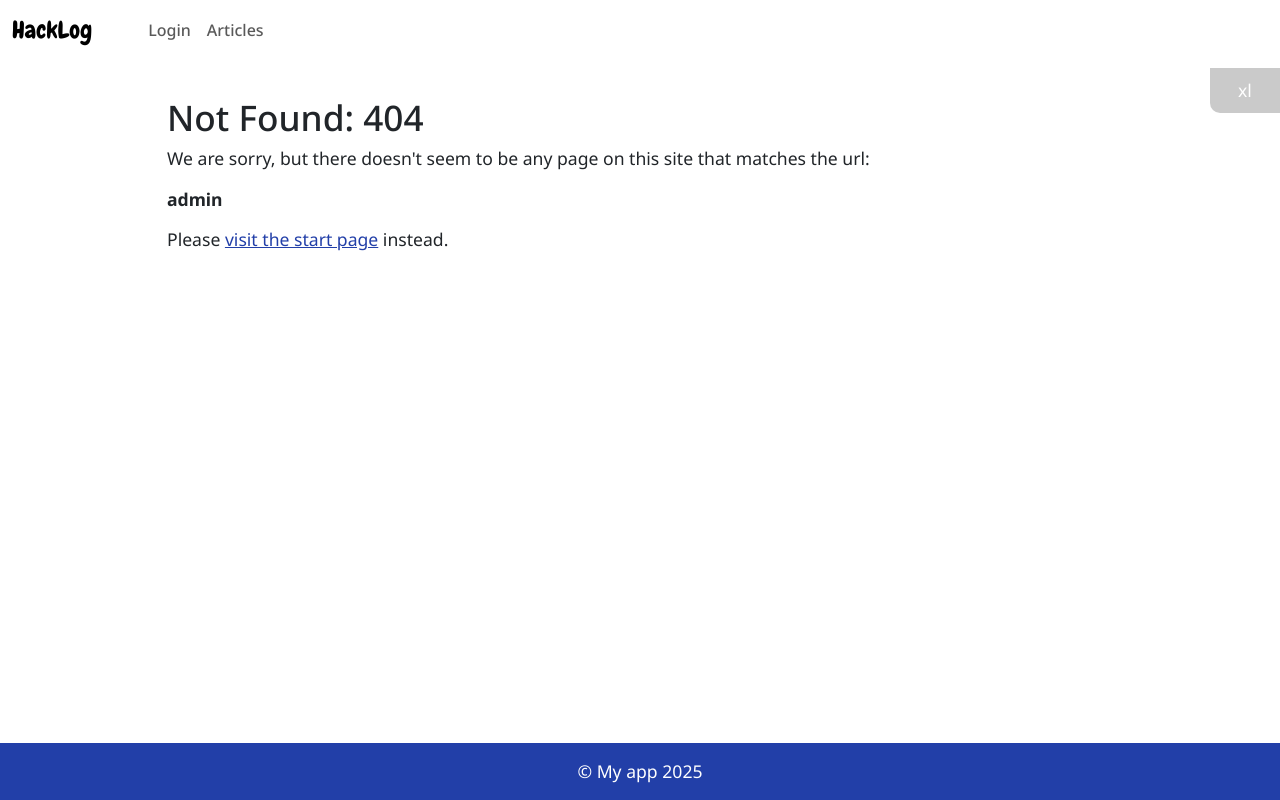
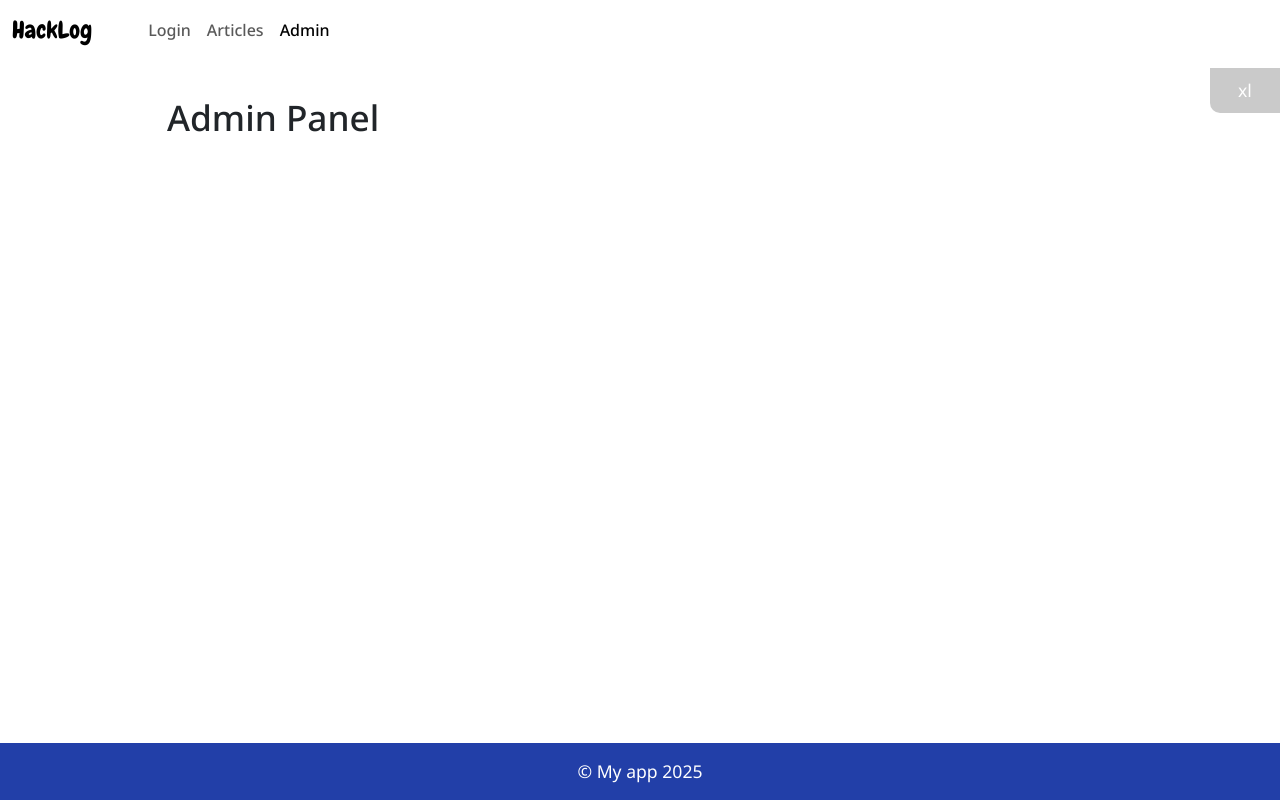
Before and after one commit to MMTTSEC/HackLog, a React (Vite) app: page /admin in a window 1280 px wide. Before the commit this address had no page. Built offline with nearby package versions, Linux system fonts and the light colour scheme.

Commit message:
Add Admin page

```diff
--- /dev/null
+++ b/src/pages/Admin.tsx
@@ -0,0 +1,16 @@
+import { Row, Col } from 'react-bootstrap';
+
+Admin.route = {
+  path: '/admin',
+  menuLabel: 'Admin',
+  index: 4
+}
+
+export default function Admin() {
+  return <Row>
+    <Col>
+      <h2>Admin Panel</h2>
+
+    </Col>
+  </Row>
+}
--- a/src/routes.ts
+++ b/src/routes.ts
@@ -5,6 +5,7 @@ import NotFoundPage from './pages/NotFoundPage.tsx';
 import Start from './pages/Start.tsx';
 import Login from './pages/Login.tsx';
 import Articles from './pages/Articles.tsx';
+import Admin from './pages/Admin.tsx';
 
 interface Route {
   element: JSX.Element;
@@ -19,7 +20,8 @@ export default [
   NotFoundPage,
   Start,
   Login,
-  Articles
+  Articles,
+  Admin
 ]
   // map the route property of each page component to a Route
   .map(x => (({ element: createElement(x), ...x.route }) as Route))
```
